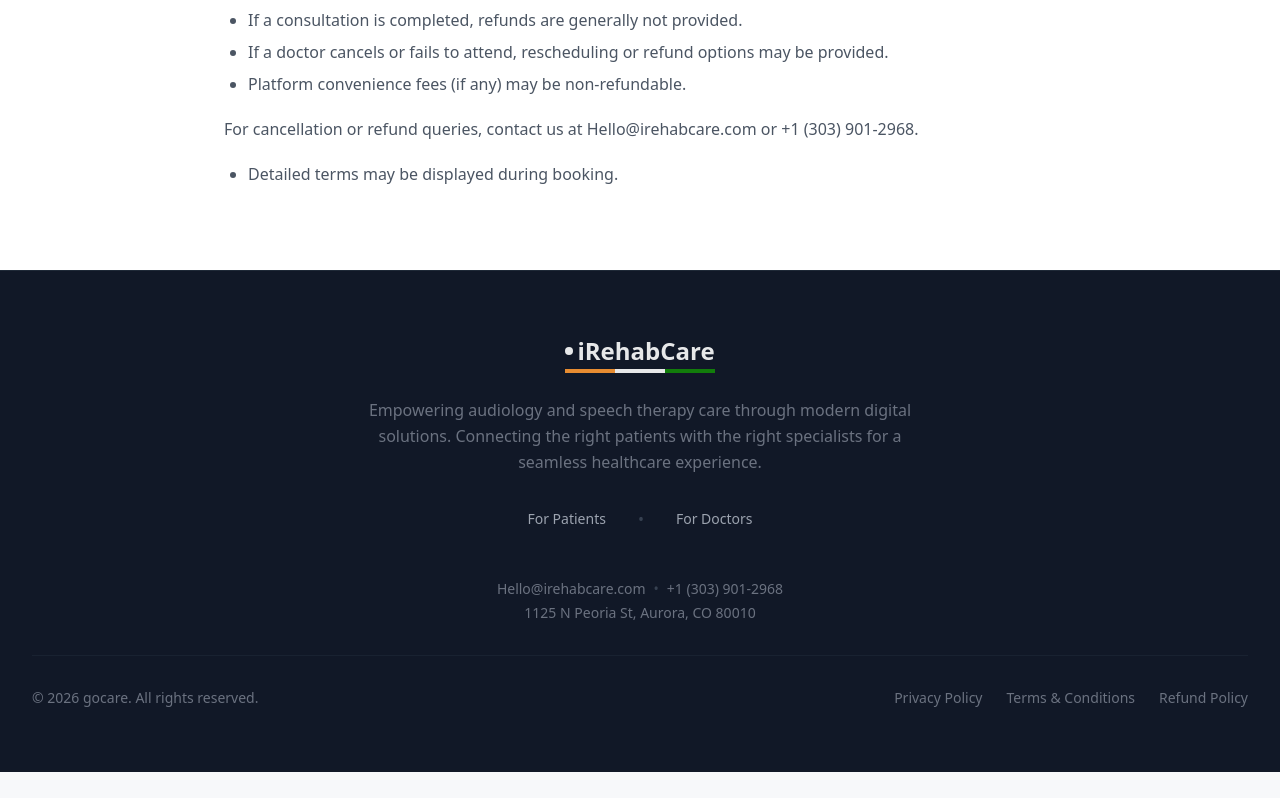
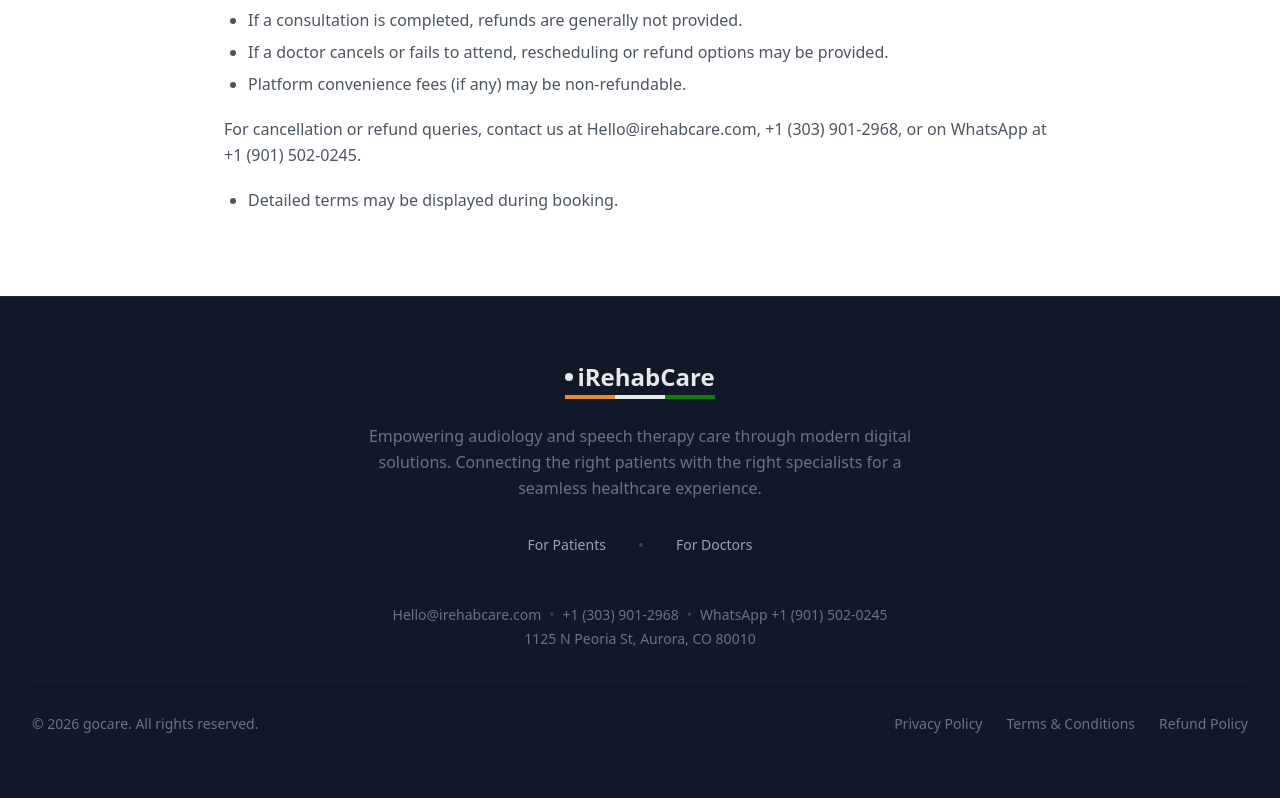
Before and after one commit to irehabcaredev-coder/irc-mono, a Next.js app in the folder apps/web/: page /refund-policy in a window 1280 px wide. Shown: the part 374-1172 px from the top of the page. Before the commit the page ends 1146 px from the top, so only its background shows below. Built offline with nearby package versions, Linux system fonts and the light colour scheme; no server answers.

Commit message:
add WhatsApp number to contact details

```diff
--- a/apps/web/app/privacy-policy/page.jsx
+++ b/apps/web/app/privacy-policy/page.jsx
@@ -4,7 +4,7 @@ import ReactMarkdown from 'react-markdown'
 import Header from '@/components/doctor/Header'
 import LandingFooter from '@/components/LandingFooter'
 import Link from 'next/link'
-import { CONTACT_EMAIL, CONTACT_PHONE, CONTACT_ADDRESS_LINES } from '@/lib/contact'
+import { CONTACT_EMAIL, CONTACT_PHONE, CONTACT_WHATSAPP, CONTACT_ADDRESS_LINES } from '@/lib/contact'
 
 const privacyPolicyText = `
 # PRIVACY POLICY
@@ -187,6 +187,7 @@ In accordance with the Information Technology Act and Intermediary Guidelines Ru
 **Company:** Fambience Private Limited
 **Email:** ${CONTACT_EMAIL}
 **Phone:** ${CONTACT_PHONE}
+**WhatsApp:** ${CONTACT_WHATSAPP}
 
 **Registered Address:**
 ${CONTACT_ADDRESS_LINES.join(',  \n')}
--- a/apps/web/app/refund-policy/page.jsx
+++ b/apps/web/app/refund-policy/page.jsx
@@ -4,7 +4,7 @@ import ReactMarkdown from 'react-markdown'
 import Header from '@/components/doctor/Header'
 import LandingFooter from '@/components/LandingFooter'
 import Link from 'next/link'
-import { CONTACT_EMAIL, CONTACT_PHONE } from '@/lib/contact'
+import { CONTACT_EMAIL, CONTACT_PHONE, CONTACT_WHATSAPP } from '@/lib/contact'
 
 const refundPolicyText = `
 # CANCELLATION & REFUND POLICY
@@ -19,7 +19,7 @@ Cancellation and refund policies apply as follows:
 - If a doctor cancels or fails to attend, rescheduling or refund options may be provided.
 - Platform convenience fees (if any) may be non-refundable.
 
-For cancellation or refund queries, contact us at ${CONTACT_EMAIL} or ${CONTACT_PHONE}.
+For cancellation or refund queries, contact us at ${CONTACT_EMAIL}, ${CONTACT_PHONE}, or on WhatsApp at ${CONTACT_WHATSAPP}.
 - Detailed terms may be displayed during booking.
 `
 
--- a/apps/web/app/terms-and-conditions/page.jsx
+++ b/apps/web/app/terms-and-conditions/page.jsx
@@ -4,7 +4,7 @@ import ReactMarkdown from 'react-markdown'
 import Header from '@/components/doctor/Header'
 import LandingFooter from '@/components/LandingFooter'
 import Link from 'next/link'
-import { CONTACT_EMAIL, CONTACT_PHONE, CONTACT_ADDRESS_LINES } from '@/lib/contact'
+import { CONTACT_EMAIL, CONTACT_PHONE, CONTACT_WHATSAPP, CONTACT_ADDRESS_LINES } from '@/lib/contact'
 
 const termsAndConditionsText = `
 # TERMS & CONDITIONS
@@ -156,6 +156,7 @@ Updates will be communicated via email or website notices.
 
 ${CONTACT_EMAIL}
 ${CONTACT_PHONE}
+WhatsApp: ${CONTACT_WHATSAPP}
 
 ${CONTACT_ADDRESS_LINES.join(', ')}
 `
--- a/apps/web/components/LandingFooter.jsx
+++ b/apps/web/components/LandingFooter.jsx
@@ -1,6 +1,6 @@
 import Link from 'next/link'
 import BrandWordmark from '@/components/BrandWordmark'
-import { CONTACT_EMAIL, CONTACT_PHONE, CONTACT_PHONE_HREF, CONTACT_ADDRESS_LINES } from '@/lib/contact'
+import { CONTACT_EMAIL, CONTACT_PHONE, CONTACT_PHONE_HREF, CONTACT_WHATSAPP, CONTACT_WHATSAPP_HREF, CONTACT_ADDRESS_LINES } from '@/lib/contact'
 
 // Set NEXT_PUBLIC_DOCTORS_URL (e.g. https://doctors.irehabcare.com) once the doctor domain exists;
 // until then the doctor landing page is reachable at /for-doctors on this site.
@@ -24,6 +24,8 @@ export default function LandingFooter() {
                         <a href={`mailto:${CONTACT_EMAIL}`} className="hover:text-white transition-colors">{CONTACT_EMAIL}</a>
                         <span className="mx-2 text-gray-700">•</span>
                         <a href={CONTACT_PHONE_HREF} className="hover:text-white transition-colors">{CONTACT_PHONE}</a>
+                        <span className="mx-2 text-gray-700">•</span>
+                        <a href={CONTACT_WHATSAPP_HREF} target="_blank" rel="noopener noreferrer" className="hover:text-white transition-colors">WhatsApp {CONTACT_WHATSAPP}</a>
                     </div>
                     <div>{CONTACT_ADDRESS_LINES.join(', ')}</div>
                 </address>
--- a/apps/web/lib/contact.js
+++ b/apps/web/lib/contact.js
@@ -2,4 +2,6 @@
 export const CONTACT_EMAIL = 'Hello@irehabcare.com'
 export const CONTACT_PHONE = '+1 (303) 901-2968'
 export const CONTACT_PHONE_HREF = 'tel:+13039012968'
+export const CONTACT_WHATSAPP = '+1 (901) 502-0245'
+export const CONTACT_WHATSAPP_HREF = 'https://wa.me/19015020245'
 export const CONTACT_ADDRESS_LINES = ['1125 N Peoria St', 'Aurora, CO 80010']
```
